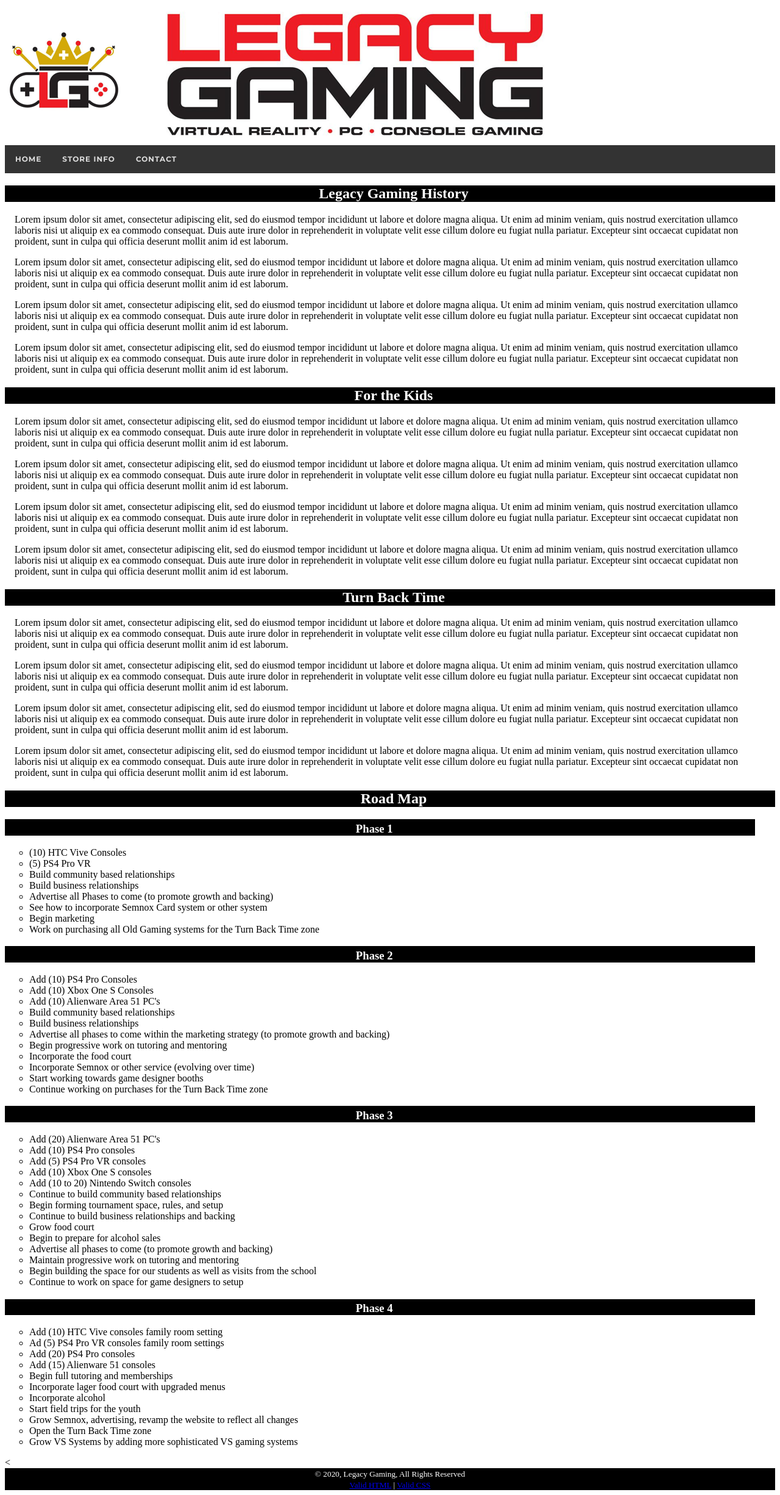
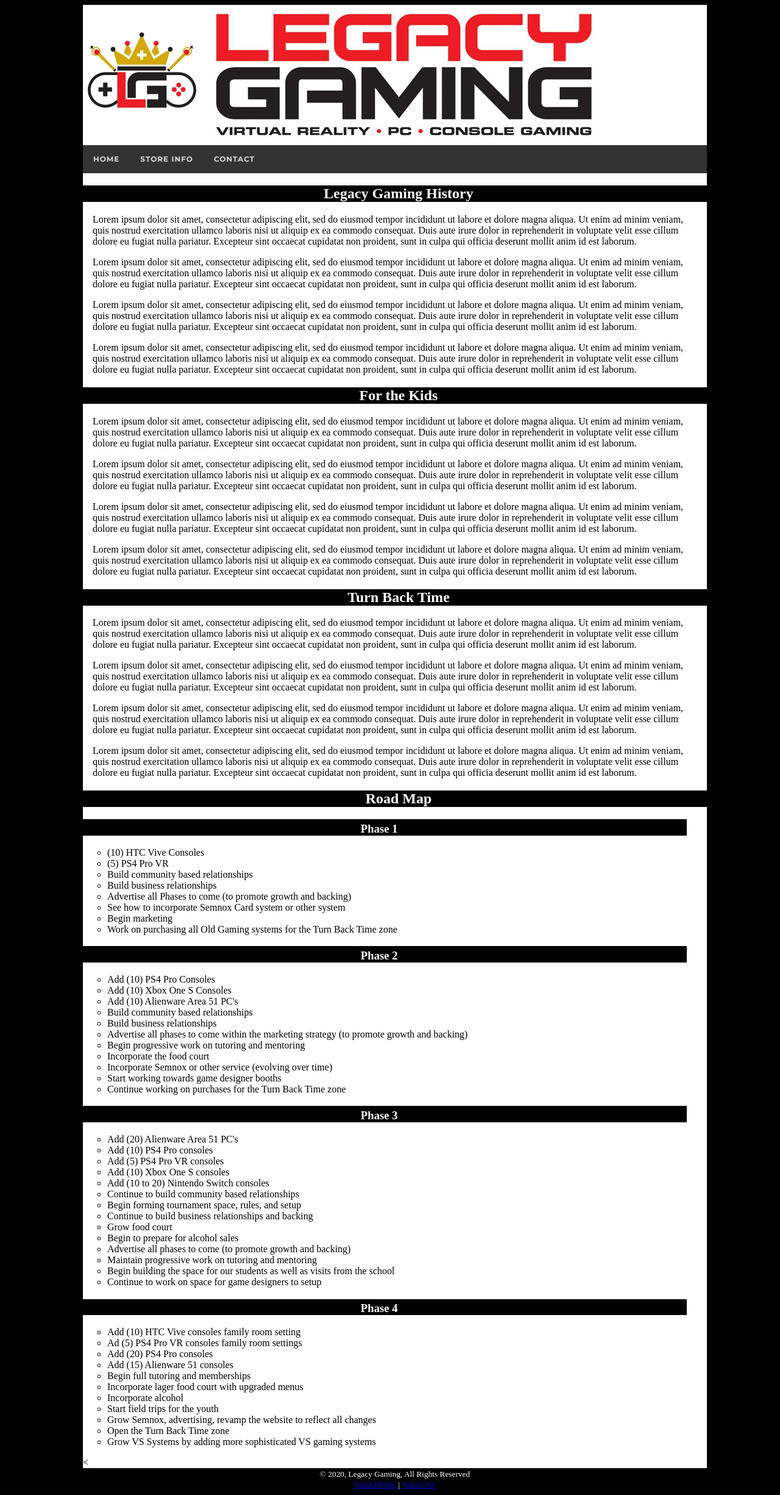
Before and after one commit to CodesWilliam/LegacyGamingCoWebSite, a PHP site: page /storeinfo.php in a window 1280 px wide. Shown: the whole page at 61% size. Run offline with PHP 8.4, Linux system fonts and the light colour scheme; data that the repository does not hold is empty; some libraries are stand-ins or nearby versions.

Commit message:
Styles adn StoreInfo
Styles updated to include the background changed to black  and added a 80% on the body. StoreInfo updated to start the flex box set up.

```diff
--- a/css/styles.css
+++ b/css/styles.css
@@ -1,7 +1,13 @@
 /* My portal page styles */
 
 html {
-    background-color: #ffffff; /* Red Green Blue */
+    background-color: #000000; /* Red Green Blue */
+}
+
+body{
+    background-color: #ffffff;
+    width: 80%;
+    margin-left: 8.5em;
 }
 
 div#wrapper {
--- a/storeinfo.php
+++ b/storeinfo.php
@@ -72,6 +72,8 @@
         <section class="phases" name="phases">
             <h2>Road Map</h2>
             <div class="phaseInformation">
+                <div class="row">
+                        <div class="column">
                             <h3 class="phaseTitle">Phase 1</h3 class="phaseTitle">
                             <ul style="list-style-type:circle;">
                                 <li>(10) HTC Vive Consoles</li>
@@ -98,6 +100,10 @@
                                 <li>Start working towards game designer booths</li>
                                 <li>Continue working on purchases for the Turn Back Time zone</li>
                             </ul>
+                        </div>
+                </div>
+                <div class="row">
+                    <div class="column">
                         <h3 class="phaseTitle">Phase 3</h3>
                         <ul style="list-style-type:circle;">
                             <li>Add (20) Alienware Area 51 PC's</li>
@@ -130,6 +136,8 @@
                             <li>Grow VS Systems by adding more sophisticated VS gaming systems</li>
                         </ul>
                     </div>
+                </div>
+            </div>
         </section>
     </article>
 
--- a/temp/styles.css
+++ b/temp/styles.css
@@ -1,7 +1,11 @@
 /* My portal page styles */
 
 html {
-    background-color: #030103; /* Red Green Blue */
+    background-color: #000000; /* Red Green Blue */
+}
+
+body{
+    width: 75%;
 }
 
 div#wrapper {
```
Also changed, not shown: UnderConstruction.html (added, +14 -0 lines). Lines whose indentation alone changed are shown as unchanged.
